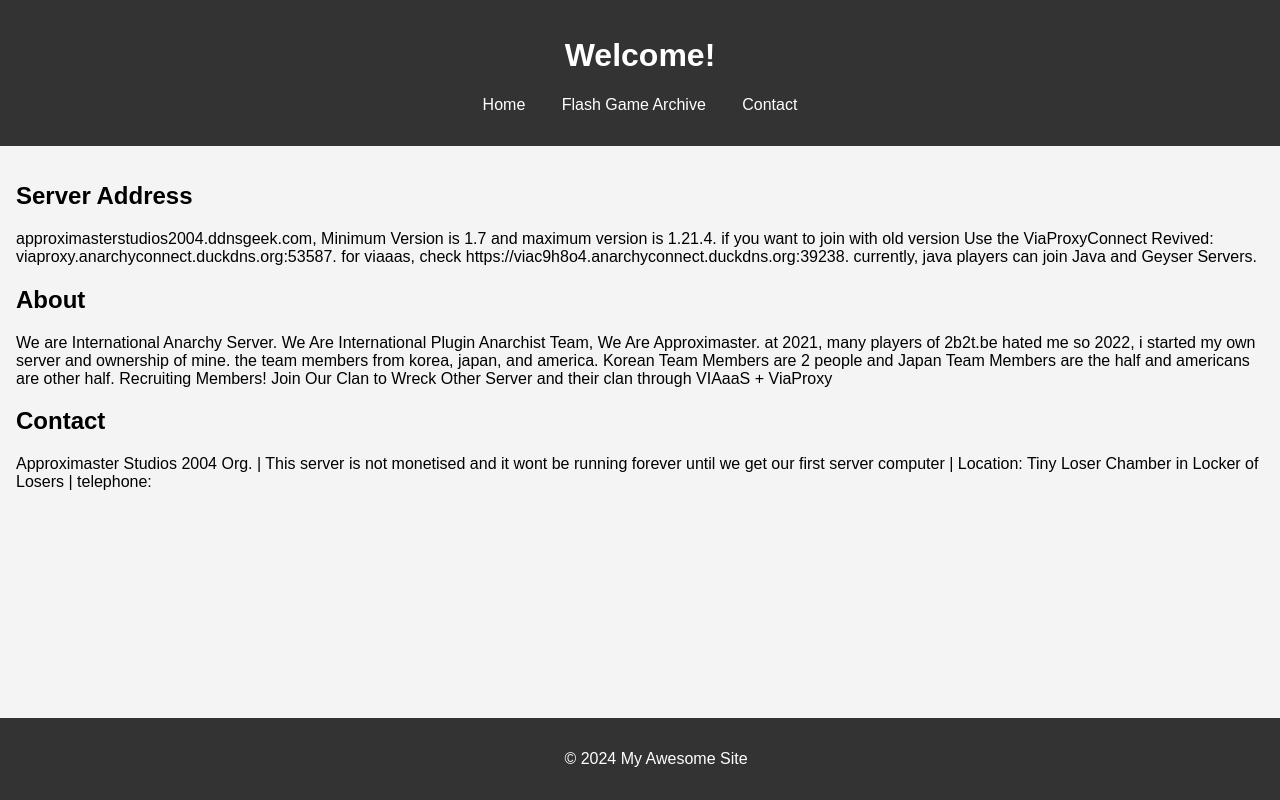
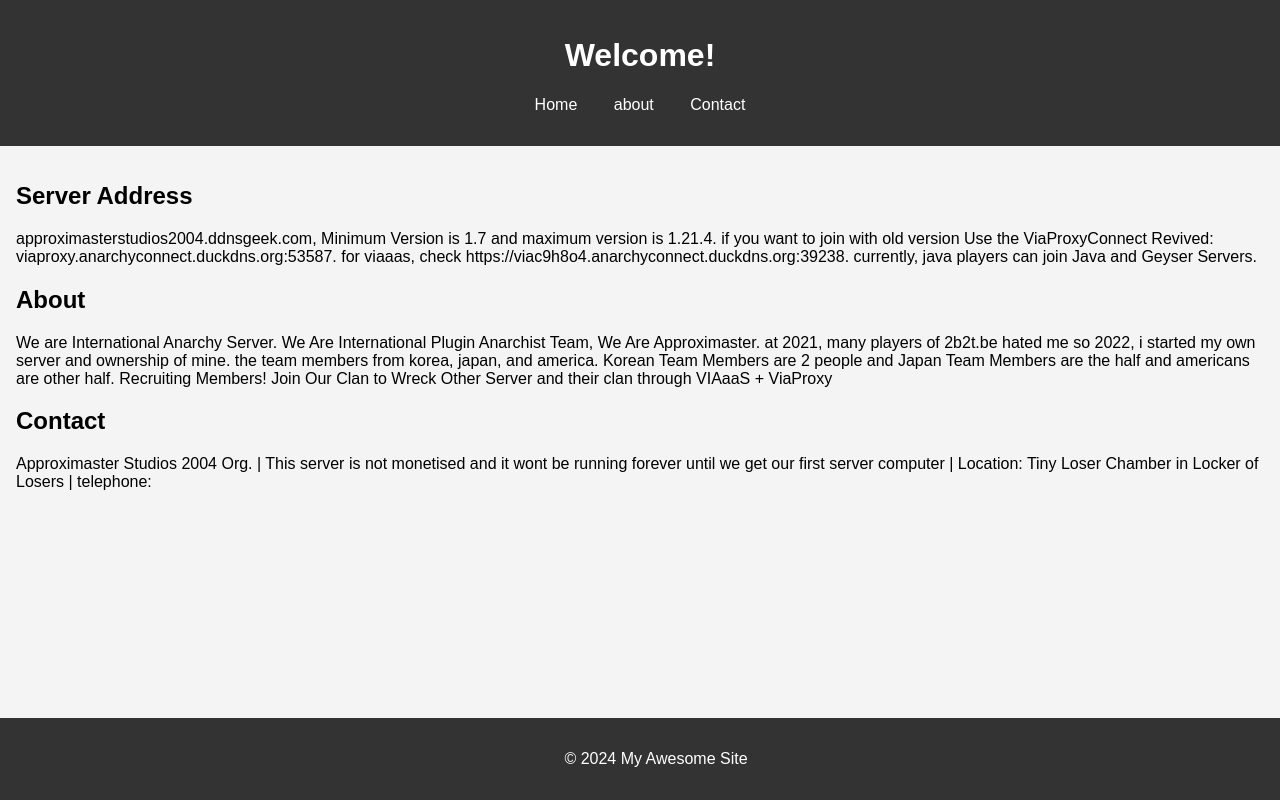
Before and after one commit to GAME-CLI-SRV-DEV/ApproximasterAnarchy2004, a plain HTML site: page index.html in a window 1280 px wide. Drawn offline with Linux system fonts and the light colour scheme.

Commit message:
Update index.html

```diff
--- a/index.html
+++ b/index.html
@@ -12,7 +12,7 @@
         <nav>
             <ul>
                 <li><a href="#home">Home</a></li>
-                <li><a href="#about">Flash Game Archive</a></li>
+                <li><a href="#about">about</a></li>
                 <li><a href="#contact">Contact</a></li>
             </ul>
         </nav>
```
